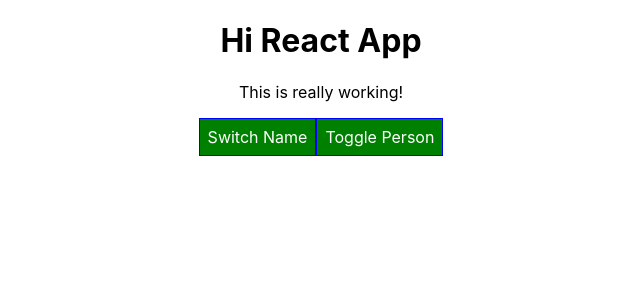
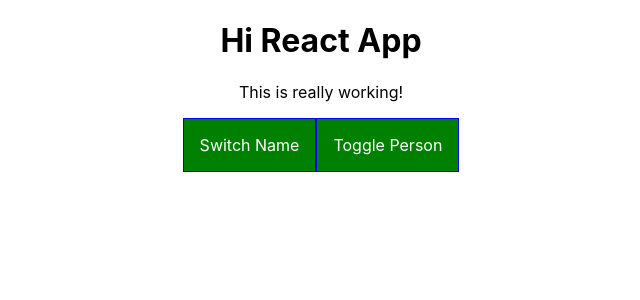
Before and after one commit to JoshuaManto/React-Basics, a React (Create React App) app: page / in a window 1280 px wide. Shown: the top 300 px of the page, without its empty margins (319-959 px from the left). Built offline with nearby package versions, Linux system fonts and the light colour scheme.

Commit message:
Refactored all inline css to style sheet with css modules

```diff
--- a/src/App.js
+++ b/src/App.js
@@ -63,16 +63,8 @@
   };
 
   render() {
-    const style = {
-      backgroundColor: 'green',
-      color: 'white',
-      font: 'inherit',
-      border: '1px solid blue',
-      padding: '8px',
-      cursor: 'pointer'
-    };
-
     let persons = null;
+    let btnClass = '';
 
     if (this.state.showPersons) {
       persons = (
@@ -114,8 +106,7 @@
           /> */}
         </div>
       );
-
-      style.backgroundColor = 'red';
+      btnClass = classes.Red;
     }
 
     // let classes = ['red', 'bold'].join(' ');
@@ -136,12 +127,12 @@
         <p className={assignedClasses.join(' ')}>This is really working!</p>
 
         <button
-          style={style}
+          className={btnClass}
           onClick={() => this.switchNameHandler('Maximilian!!')}
         >
           Switch Name
         </button>
-        <button style={style} onClick={this.togglePersonsHandler}>
+        <button className={btnClass} onClick={this.togglePersonsHandler}>
           Toggle Person
         </button>
 
--- a/src/App.module.css
+++ b/src/App.module.css
@@ -4,6 +4,30 @@
 
 .App-logo {
   height: 40vmin;
+}
+
+.App button {
+  border: 1px solid blue;
+  padding: 16px;
+  background-color: green;
+  font: inherit;
+  color: white;
+  cursor: pointer;
+}
+
+.App button:hover {
+  font-weight: bold;
+  background-color: lightgreen;
+  color: black;
+}
+
+.App button.Red {
+  background-color: red;
+}
+
+.App button.Red:hover {
+  background-color: salmon;
+  color: black;
 }
 
 .red {
@@ -28,7 +52,3 @@
 .App-link {
   color: #09d3ac;
 }
-
-button:hover {
-  font-weight: bold;
-}
```
Also changed, not shown: 1 other file (tests, documents, lock files or other folders).
